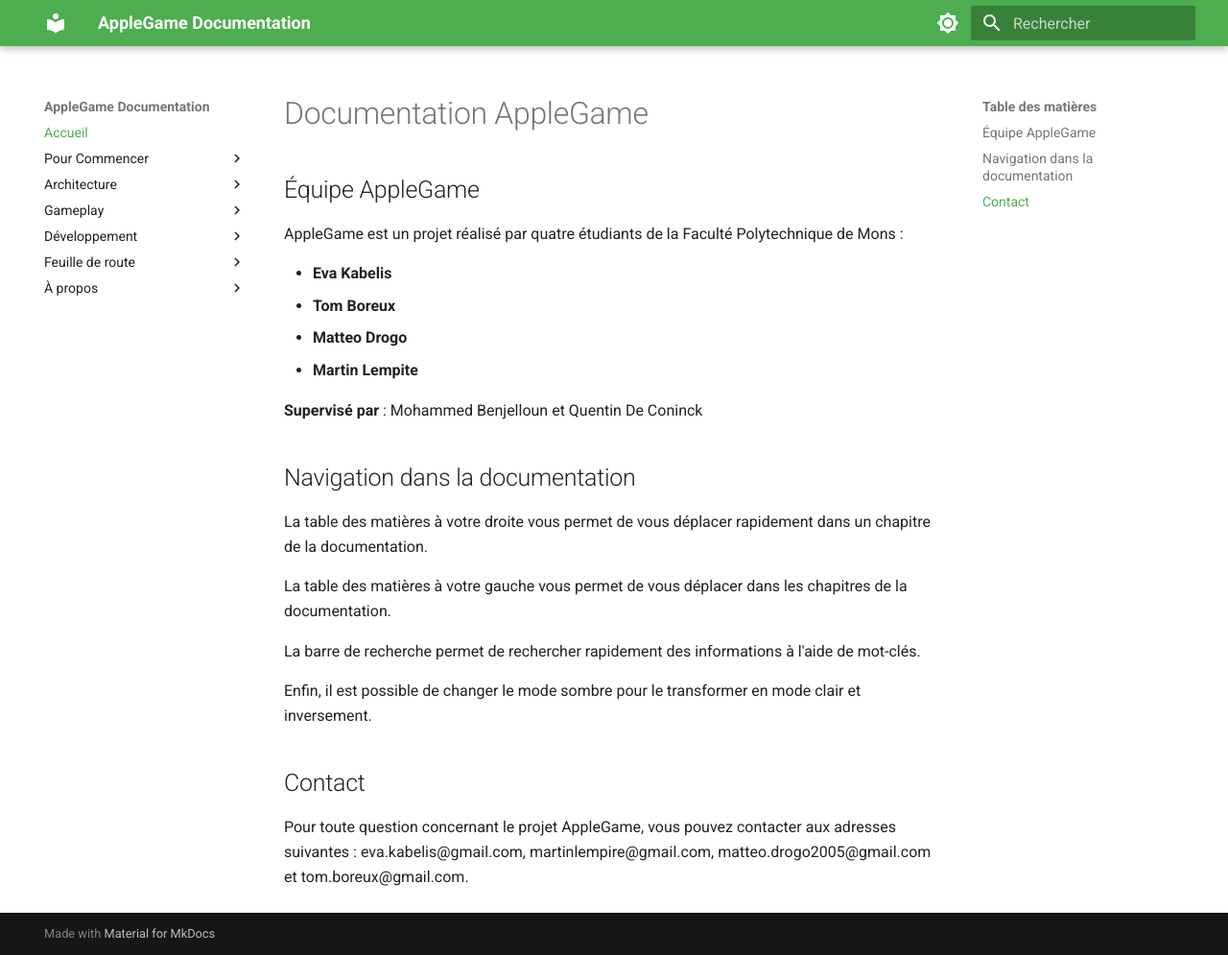
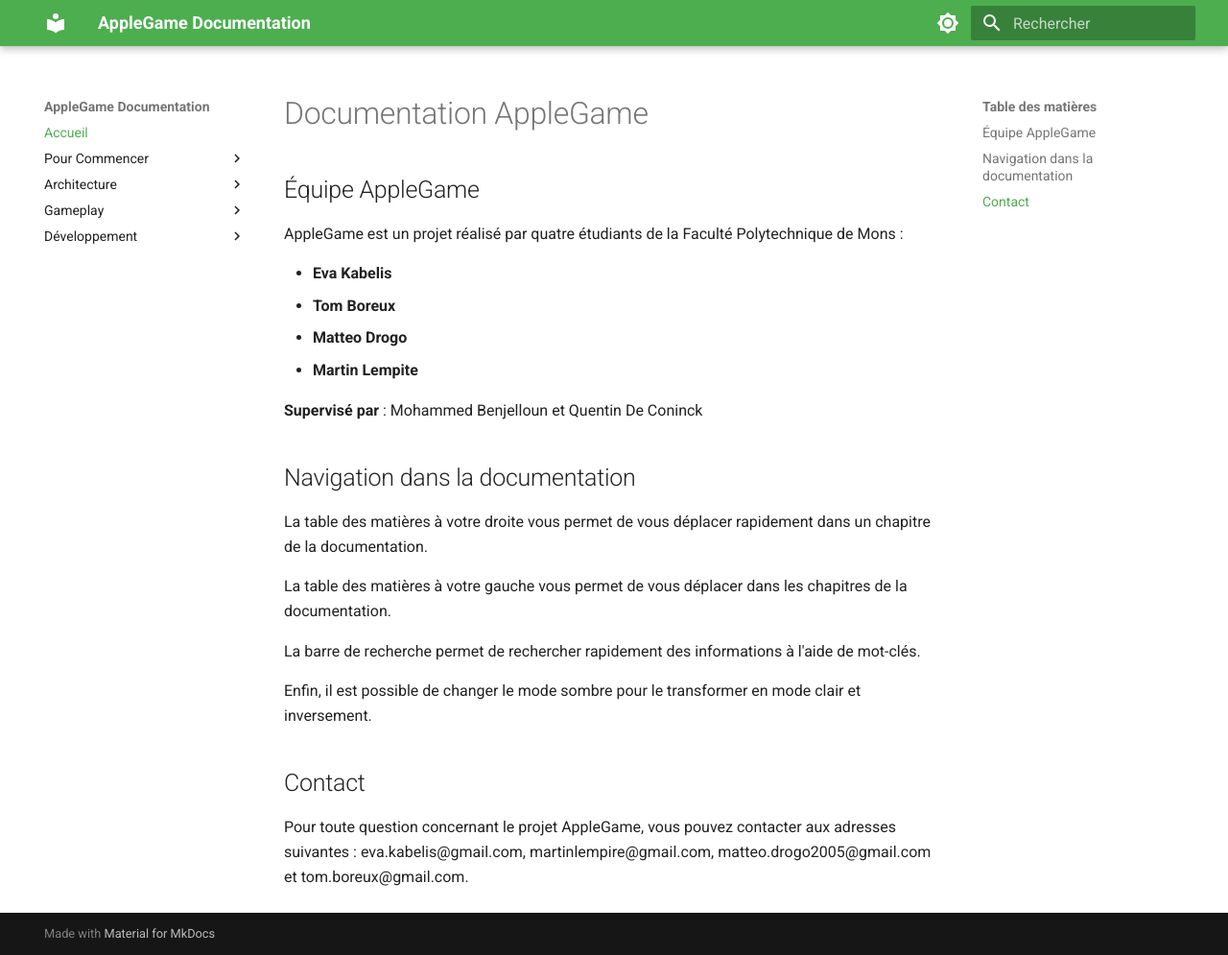
Before and after one commit to drogomatteo/apple-game, an MkDocs documentation site: the page built from docs/index.md, in a window 1280 px wide and 995 px high. Shown: the whole window at 96% size. Built offline with MkDocs 1.6.1 and Material for MkDocs 9.7.7, drawn with Linux system fonts in a browser that asks for light colours.

Commit message:
Modification mkdocs.yml

```diff
--- a/mkdocs.yml
+++ b/mkdocs.yml
@@ -38,7 +38,3 @@ nav:
   - Développement:
       - API Backend: API.md
       - Déploiement: deployment/index.md
-  - Feuille de route:
-      - Roadmap: roadmap/future_features.md
-  - À propos:
-      - MkDocs: README_MKDOCS.md
```
